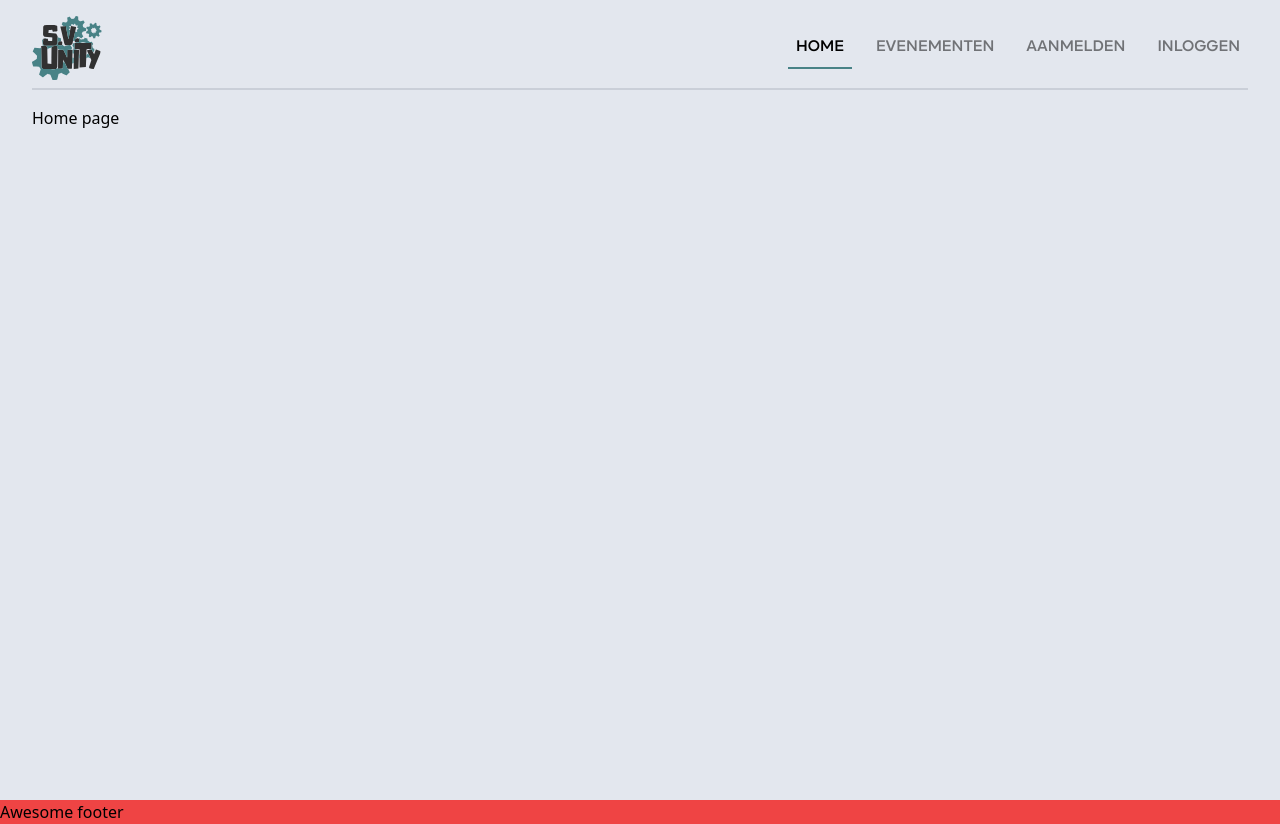
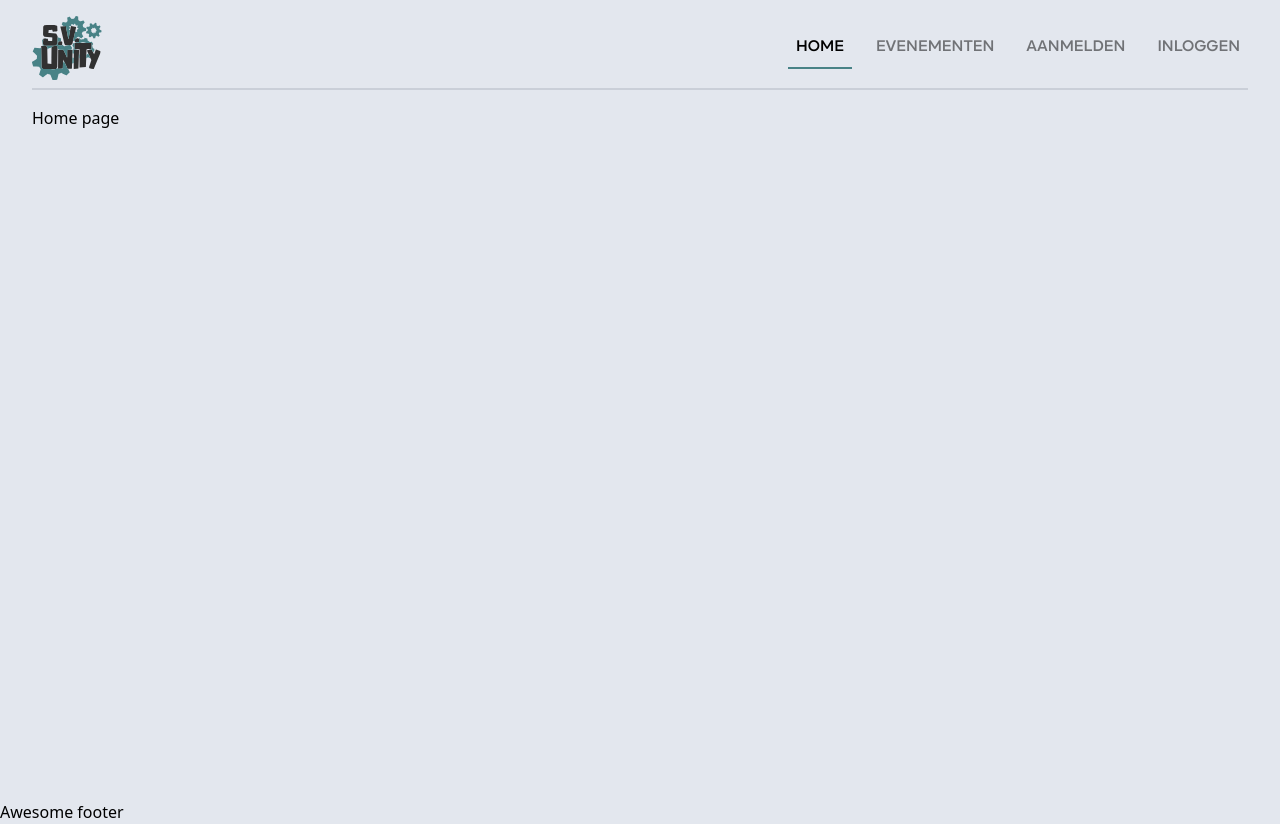
Before and after one commit to Spoorloos/bo_sv_unity, a Next.js app: page / in a window 1280 px wide. Built offline with nearby package versions, Linux system fonts and the light colour scheme.

Commit message:
minor change

```diff
--- a/src/components/Footer.tsx
+++ b/src/components/Footer.tsx
@@ -1,6 +1,6 @@
 export default function Footer() {
     return (
-        <footer className="bg-red-500">
+        <footer>
             <h2>Awesome footer</h2>
         </footer>
     );
--- a/src/components/Header.tsx
+++ b/src/components/Header.tsx
@@ -37,7 +37,7 @@ export default function Header() {
             <nav className={`origin-top fixed sm:static inset-0 bg-background flex flex-col sm:flex-row items-start gap-4 p-[10%] pt-24 sm:p-0 text-3xl sm:text-base sm:transform-none ${kinetika.className} ${animate ? "transition-transform duration-300" : ""} ${navEnabled ? "scale-y-100" : "scale-y-0"}`}>
                 {Object.entries(tabs).map(([name, url], index) =>
                     <Link
-                        className={`transition-opacity border-b-2 p-2 uppercase ${url === pathName ? "border-accent" : "border-transparent opacity-50 hover:opacity-100"}`}
+                        className={`transition-opacity border-b-2 p-2 uppercase ${url === pathName ? "border-accent" : "border-transparent opacity-50 hocus:opacity-100"}`}
                         href={url}
                         key={index}
                         onClick={() => toggleNavBar(false)}
--- a/tailwind.config.ts
+++ b/tailwind.config.ts
@@ -1,4 +1,5 @@
 import type { Config } from "tailwindcss";
+import plugin from "tailwindcss/plugin";
 
 const config: Config = {
     content: [
@@ -16,6 +17,10 @@ const config: Config = {
             },
         },
     },
-    plugins: [],
+    plugins: [
+        plugin(({ addVariant }) => {
+            addVariant('hocus', ['&:hover', '&:focus'])
+        }),
+    ],
 };
 export default config;
```
